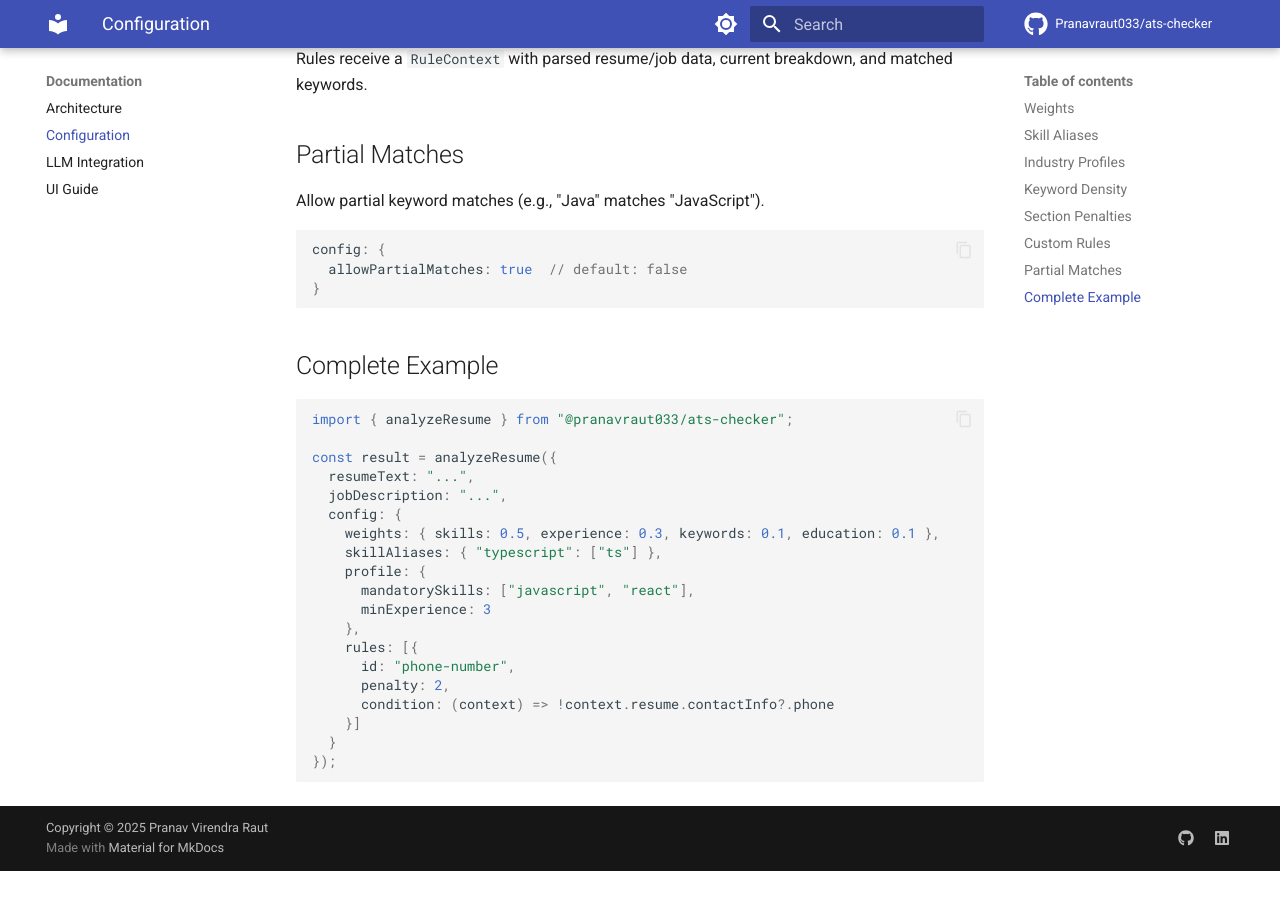
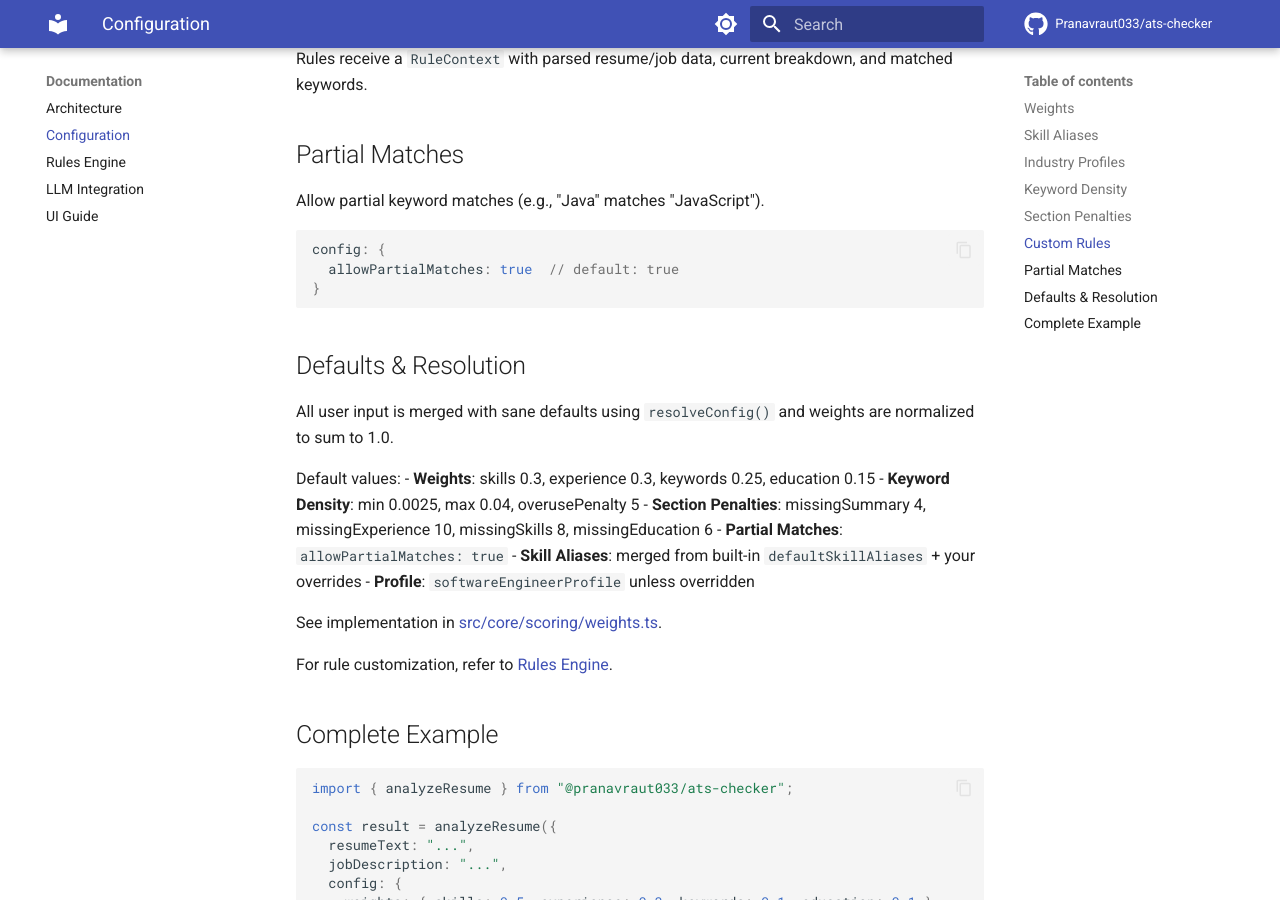
Before and after one commit to Pranavraut033/ats-checker, an MkDocs documentation site: the page built from docs/configuration.md, in a window 1280 px wide and 900 px high, scrolled down 2231 px. Built offline with MkDocs 1.6.1 and Material for MkDocs 9.7.7, drawn with Linux system fonts in a browser that asks for light colours; comment, search, counter and statistics services are not loaded; before the commit the page ends 3102 px from its top, so only the background shows below that; some of the changed text lies outside the part shown.

Commit message:
feat(docs): enhance documentation with LLM usage, configuration defaults, and rules engine details

````diff
--- a/docs/configuration.md
+++ b/docs/configuration.md
@@ -59,9 +59,9 @@ Configure detection of keyword stuffing or underuse.
 ```typescript
 config: {
   keywordDensity: {
-    min: 0.001,        // Minimum density threshold
-    max: 0.05,         // Maximum before penalty
-    overusePenalty: 5  // Points deducted for stuffing
+    min: 0.0025,       // Minimum density threshold (default)
+    max: 0.04,         // Maximum before penalty (default)
+    overusePenalty: 5  // Points deducted for stuffing (default)
   }
 }
 ```
@@ -107,9 +107,25 @@ Allow partial keyword matches (e.g., "Java" matches "JavaScript").
 
 ```typescript
 config: {
-  allowPartialMatches: true  // default: false
+  allowPartialMatches: true  // default: true
 }
 ```
+
+## Defaults & Resolution
+
+All user input is merged with sane defaults using `resolveConfig()` and weights are normalized to sum to 1.0.
+
+Default values:
+- **Weights**: skills 0.3, experience 0.3, keywords 0.25, education 0.15
+- **Keyword Density**: min 0.0025, max 0.04, overusePenalty 5
+- **Section Penalties**: missingSummary 4, missingExperience 10, missingSkills 8, missingEducation 6
+- **Partial Matches**: `allowPartialMatches: true`
+- **Skill Aliases**: merged from built-in `defaultSkillAliases` + your overrides
+- **Profile**: `softwareEngineerProfile` unless overridden
+
+See implementation in [src/core/scoring/weights.ts](../src/core/scoring/weights.ts).
+
+For rule customization, refer to [Rules Engine](rules.md).
 
 ## Complete Example
 
--- a/mkdocs.yml
+++ b/mkdocs.yml
@@ -65,6 +65,7 @@ nav:
   - Documentation:
     - Architecture: architecture.md
     - Configuration: configuration.md
+    - Rules Engine: rules.md
     - LLM Integration: llm-integration.md
     - UI Guide: ui.md
 
--- a/package.json
+++ b/package.json
@@ -1,6 +1,6 @@
 {
   "name": "@pranavraut033/ats-checker",
-  "version": "1.0.2",
+  "version": "1.0.4",
   "description": "Deterministic, configurable ATS (Applicant Tracking System) compatibility checker with no external dependencies. Analyze resumes, generate scores, and get actionable suggestions.",
   "license": "MIT",
   "author": {
````
Also changed, not shown: README.md (+79 -7 lines), docs/index.md (+6 -4 lines), docs/llm-integration.md (+7 -0 lines), docs/rules.md (added, +78 -0 lines).
